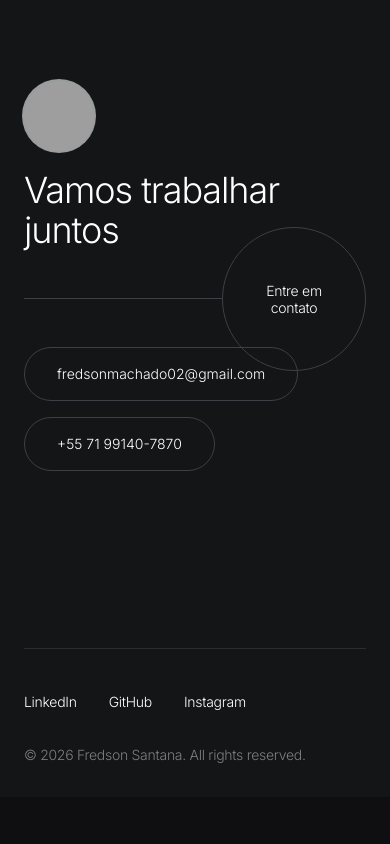
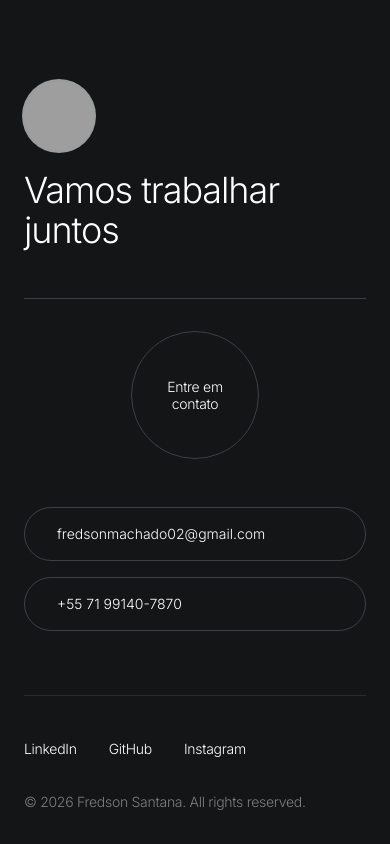
Before and after one commit to fredson0/fredson-portfolio, a Next.js app: page /about in a window 390 px wide. Shown: the part 2782-3626 px from the top of the page. Before the commit the page ends 3579 px from the top, so only its background shows below. Built offline with nearby package versions, Linux system fonts and the light colour scheme; grey boxes are pictures that could not be loaded.

Commit message:
fix: contact mobile layout and Rei da Selva 2026 dates
Stack contact CTA below divider on mobile to avoid overlapping email pill, and update Rei da Selva project year to 2026.

Co-authored-by: Cursor <cursoragent@cursor.com>

```diff
--- a/app/work/rei-da-selva/page.tsx
+++ b/app/work/rei-da-selva/page.tsx
@@ -48,7 +48,7 @@ export default function ReiDaSelvaPage() {
                 Location &amp; Year
               </dt>
               <dd className="mt-3 text-sm font-light leading-relaxed tracking-[-0.02em] sm:text-base">
-                Bahia, Brasil © 2025
+                Bahia, Brasil © 2026
               </dd>
             </div>
           </dl>
@@ -181,7 +181,7 @@ export default function ReiDaSelvaPage() {
         </div>
       </section>
 
-      <NextCaseFooter nextProject={NEXT_PROJECT} versionYear={2025} />
+      <NextCaseFooter nextProject={NEXT_PROJECT} versionYear={2026} />
     </main>
   );
 }
--- a/components/sections/Contact.tsx
+++ b/components/sections/Contact.tsx
@@ -294,7 +294,7 @@ export default function Contact({ animatedEntrance = true }: ContactProps) {
             <Link
               ref={magneticRef}
               href="/contact"
-              className="contact-interactive absolute right-0 top-1/2 flex h-36 w-36 -translate-y-1/2 will-change-transform items-center justify-center overflow-hidden rounded-full border border-zinc-700 bg-[#141516] text-center md:h-44 md:w-44"
+              className="contact-interactive relative mx-auto mt-8 flex h-32 w-32 items-center justify-center overflow-hidden rounded-full border border-zinc-700 bg-[#141516] text-center will-change-transform max-md:mb-2 md:absolute md:right-0 md:top-1/2 md:mx-0 md:mt-0 md:h-44 md:w-44 md:-translate-y-1/2"
               aria-label="Entre em contato"
             >
                 <div
@@ -311,10 +311,10 @@ export default function Contact({ animatedEntrance = true }: ContactProps) {
           </div>
 
           {/* Cápsulas de contato */}
-          <div className="flex flex-wrap gap-4">
+          <div className="flex flex-col gap-4 max-md:mt-6 sm:flex-row sm:flex-wrap">
             <a
               href="mailto:fredsonmachado02@gmail.com"
-              className="contact-interactive contact-pill relative cursor-pointer overflow-hidden rounded-full border border-zinc-700 px-8 py-4"
+              className="contact-interactive contact-pill relative w-full cursor-pointer overflow-hidden rounded-full border border-zinc-700 px-8 py-4 sm:w-auto"
             >
               <div
                 className="contact-fill-bg pointer-events-none absolute inset-0 z-0 rounded-full"
@@ -328,7 +328,7 @@ export default function Contact({ animatedEntrance = true }: ContactProps) {
 
             <a
               href="tel:+5571991407870"
-              className="contact-interactive contact-pill relative cursor-pointer overflow-hidden rounded-full border border-zinc-700 px-8 py-4"
+              className="contact-interactive contact-pill relative w-full cursor-pointer overflow-hidden rounded-full border border-zinc-700 px-8 py-4 sm:w-auto"
             >
               <div
                 className="contact-fill-bg pointer-events-none absolute inset-0 z-0 rounded-full"
--- a/lib/projects.ts
+++ b/lib/projects.ts
@@ -12,7 +12,7 @@ export const projects: Project[] = [
     id: "rei-da-selva",
     title: "REI DA SELVA",
     category: "Freelance — Web & Development",
-    year: "2025",
+    year: "2026",
     imageSrc: "/projects/rei-da-selva/reidaselva.webp",
     href: "/work/rei-da-selva",
   },
```
